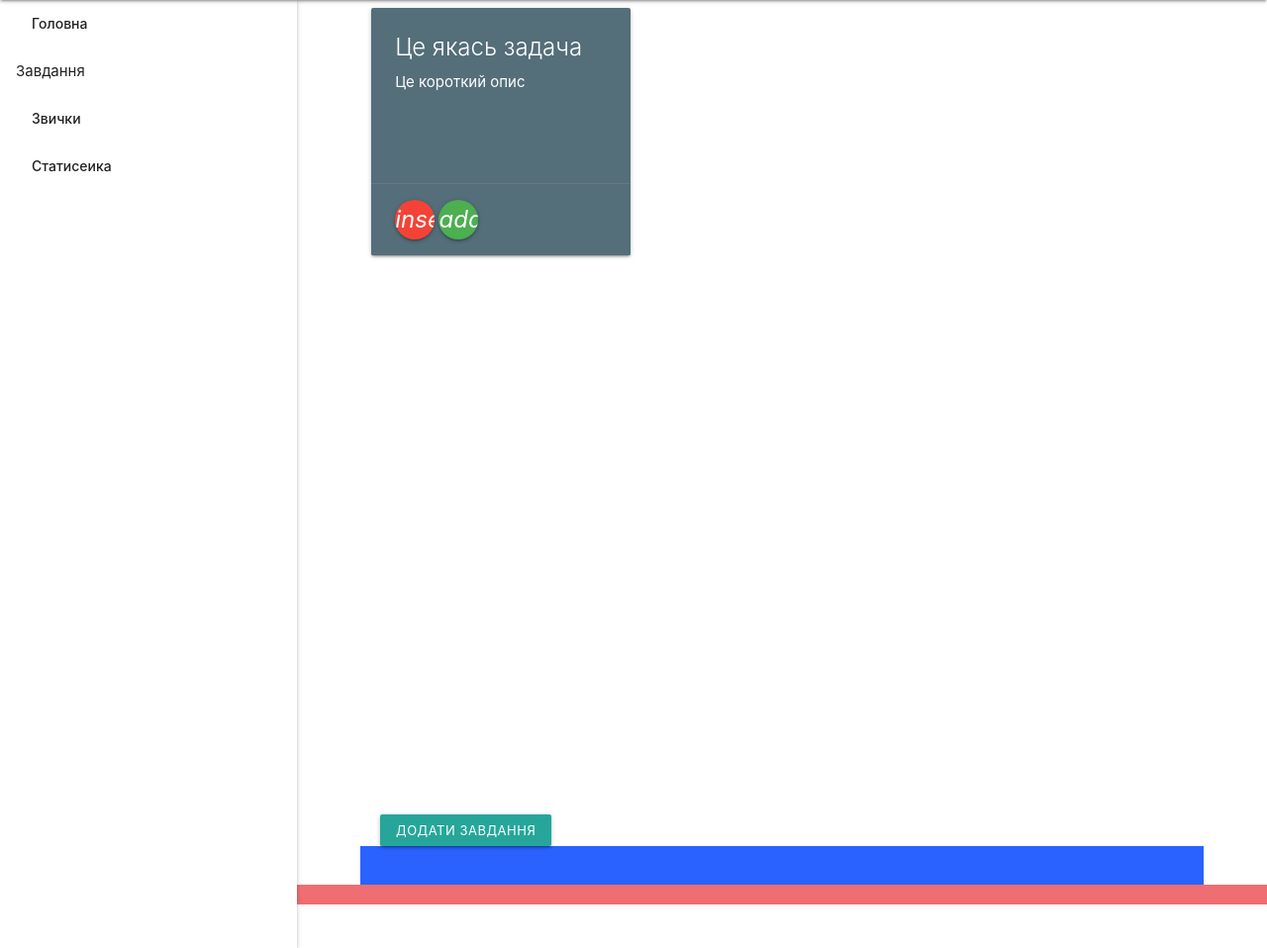
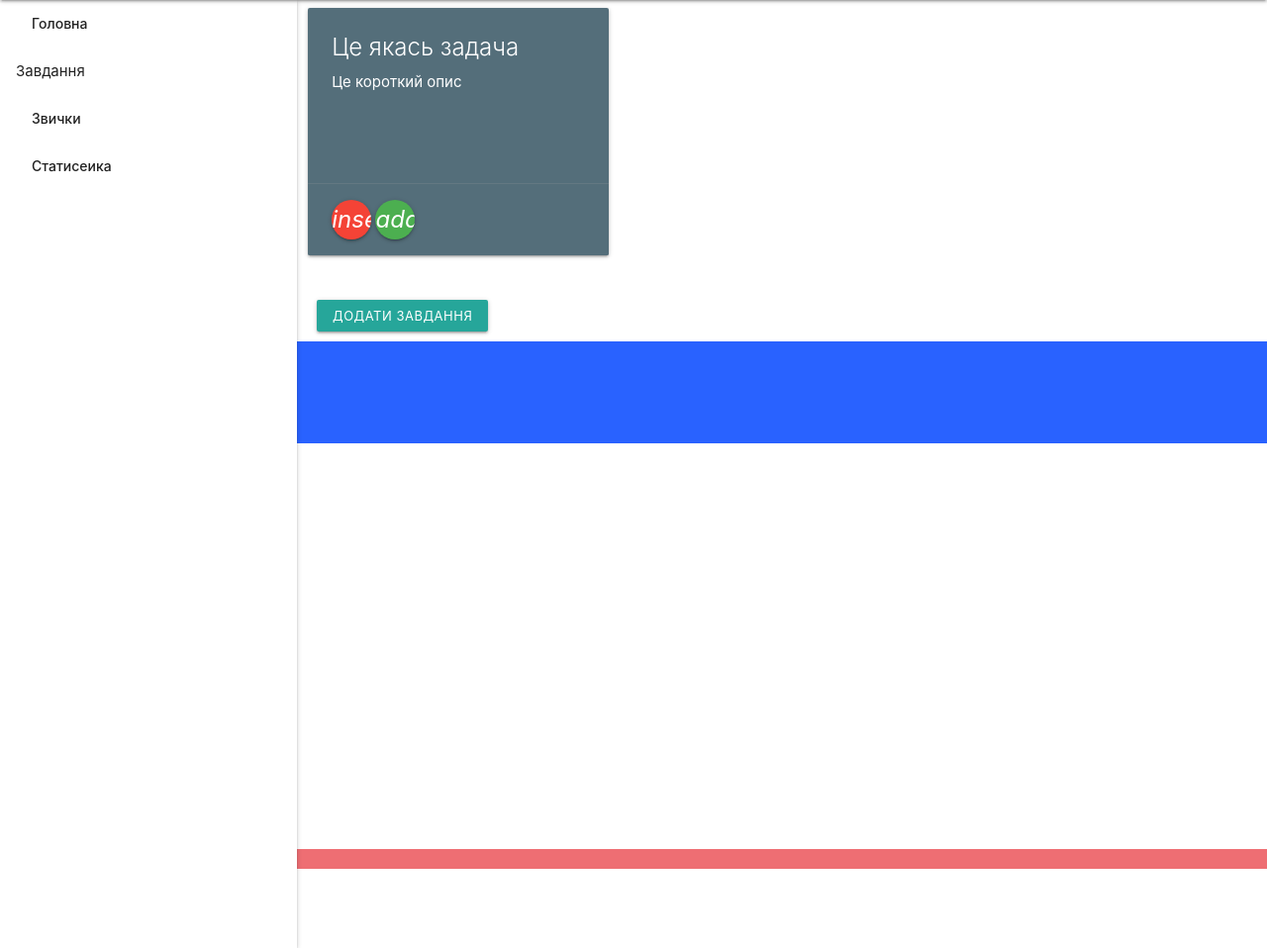
Before and after one commit to jvhdvsdj/GoalTrack, a Django app: template django_project/Tasks/templates/tasks.html in a window 1280 px wide. Shown: the part 64-1022 px from the top of the page at 99% size. Run offline with Django 5.2, Linux system fonts and the light colour scheme; the template is opened without the code that fills it, so the values that code supplies are empty.

Commit message:
Refactor CSS for layout and task footer
Updated styles for main layout and task footer.

```diff
--- a/django_project/Tasks/static/css/main.css
+++ b/django_project/Tasks/static/css/main.css
@@ -19,26 +19,28 @@ header, nav{
 }
 
 
-#delete-btn{
-    background-color: red;
-}
-#done-btn{
-    background-color: green;
-}
+
 
 #made_task{
     padding-left: 20px;
-    padding-top: 530px;
+    margin-top: 30px;
+    margin-bottom: 10px;
 }
 
 main{
     margin-left: 300px;
-    height: calc(100vh - 64px);
-    overflow-y: auto;
-    padding: 64px;
+    margin-top: 64px;
+    min-height: calc(100vh - 64px - 100px);
+    padding-bottom: 20px;
 }
 
 body{
+    display: flex;
+    flex-direction: column;
+    min-height: 100vh;
     margin: 0;
-    overflow: hidden;
 }
+
+#task_footer{
+    padding: 30px;
+}
```
